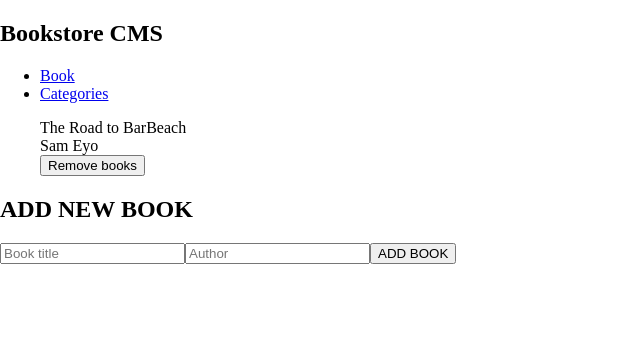
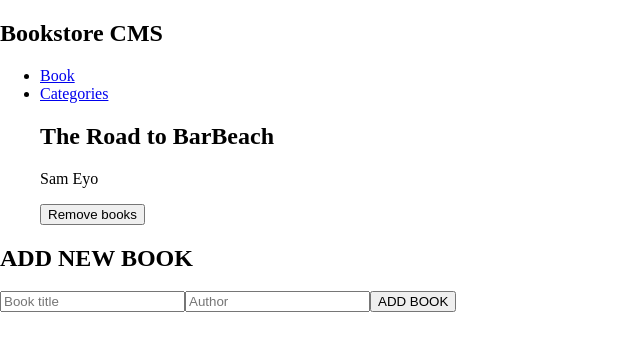
Before and after one commit to eudondian/Bookstore, a React (Create React App) app: page / in a window 1280 px wide. Shown: the top 350 px of the page, without its empty margins (0-640 px from the left). Built offline with nearby package versions, Linux system fonts and the light colour scheme.

Commit message:
Modify BookList.jsx file

```diff
--- a/src/components/BookList.jsx
+++ b/src/components/BookList.jsx
@@ -3,8 +3,8 @@ import { PropTypes } from 'prop-types';
 
 const BookList = ({ title, author }) => (
   <ul>
-    <div>{title}</div>
-    <div>{author}</div>
+    <h2>{title}</h2>
+    <p>{author}</p>
     <button type="button">Remove books</button>
   </ul>
 );
```
